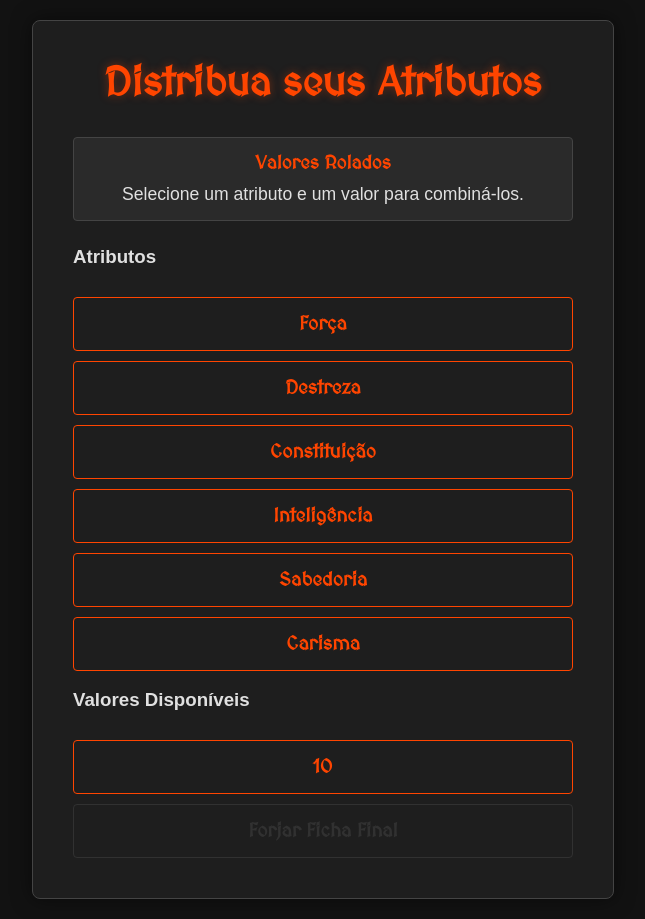
After one commit to PedroHLins/RPG-criacao-de-personagem-V3, a Flask app: template templates/distribuicao.html in a window 1280 px wide. The commit adds this page. Shown: the whole page, without its empty margins (317-962 px from the left). Run offline with Flask 3, Linux system fonts and the light colour scheme; the template is opened without the code that fills it: most values are stand-ins (such as "Sample title", 1, 10 or a date in 2020).

Commit message:
feat - Criando página para distribuir atributos

```diff
--- a/static/css/style-index.css
+++ b/static/css/style-index.css
@@ -144,3 +144,44 @@ button:hover {
     color: var(--form-background);
     box-shadow: 0 0 15px var(--ember-glow);
 }
+
+.rolled-values {
+    text-align: center;
+    margin-bottom: 25px;
+    padding: 15px;
+    background-color: #2a2a2a;
+    border: 1px solid var(--border-color);
+    border-radius: 4px;
+}
+
+.rolled-values h3 {
+    font-family: var(--font-medieval);
+    color: var(--ember-orange);
+    margin: 0 0 10px 0;
+}
+
+.rolled-values p {
+    margin: 0;
+    font-size: 1.1em;
+}
+
+.attribute-btn.selected, .value-btn.selected {
+    border-color: #ffbf00;
+    color: #ffbf00;
+    box-shadow: 0 0 10px rgba(255, 191, 0, 0.5);
+}
+
+.attribute-btn:disabled, .value-btn:disabled {
+    opacity: 0.4;
+    cursor: not-allowed;
+    border-color: #444;
+    color: #444;
+}
+
+#submit-final:disabled {
+    opacity: 0.5;
+    cursor: not-allowed;
+    background: transparent;
+    border-color: #444;
+    color: #444;
+}
--- /dev/null
+++ b/static/js/distribuicao.js
@@ -0,0 +1,49 @@
+document.addEventListener('DOMContentLoaded', () => {
+
+    const attributeButtons = document.querySelectorAll('.attribute-btn');
+    const valueButtons = document.querySelectorAll('.value-btn');
+    const finalSubmitButton = document.getElementById('submit-final');
+
+    let selectedAttribute = null;
+    let selectedValue = null;
+    let assignedCount = 0;
+
+    attributeButtons.forEach(button => {
+        button.addEventListener('click', () => {
+            attributeButtons.forEach(btn => btn.classList.remove('selected'));
+            button.classList.add('selected');
+            selectedAttribute = button;
+            tryToAssign();
+        });
+    });
+
+    valueButtons.forEach(button => {
+        button.addEventListener('click', () => {
+            valueButtons.forEach(btn => btn.classList.remove('selected'));
+            button.classList.add('selected');
+            selectedValue = button;
+            tryToAssign();
+        });
+    });
+
+    function tryToAssign() {
+        if (selectedAttribute && selectedValue) {
+            const attributeName = selectedAttribute.dataset.attribute;
+            const value = selectedValue.textContent;
+            const hiddenInput = document.getElementById(`attr-${attributeName}`);
+            hiddenInput.value = value;
+            selectedAttribute.disabled = true;
+            selectedValue.disabled = true;
+            selectedAttribute.classList.remove('selected');
+            selectedValue.classList.remove('selected');
+            selectedAttribute = null;
+            selectedValue = null;
+            assignedCount++;
+
+            if (assignedCount === 6) {
+                finalSubmitButton.disabled = false;
+                finalSubmitButton.textContent = "Ver Ficha do Personagem!";
+            }
+        }
+    }
+});
--- /dev/null
+++ b/templates/distribuicao.html
@@ -0,0 +1,57 @@
+<!DOCTYPE html>
+<html lang="pt-br">
+<head>
+    <meta charset="UTF-8">
+    <meta name="viewport" content="width=device-width, initial-scale=1.0">
+    <title>Distribuir Atributos</title>
+    <link rel="stylesheet" href="{{ url_for('static', filename='css/style-index.css') }}">
+    <link href="https://fonts.googleapis.com/css2?family=MedievalSharp&display=swap" rel="stylesheet">
+</head>
+<body>
+    <div class="form-container">
+        <form class="character-sheet" id="distribution-form" action="/Ficha" method="POST">
+            <input type="hidden" name="char-name" value="{{ personagem.nome }}">
+            <input type="hidden" name="raca" value="{{ personagem.raca.nome }}">
+            <input type="hidden" name="classe" value="{{ personagem.classe.nome }}">
+            <input type="hidden" name="aventura" value="{{ aventura }}">
+
+            <h2>Distribua seus Atributos</h2>
+
+            <div class="rolled-values">
+                <h3>Valores Rolados</h3>
+                <p>Selecione um atributo e um valor para combiná-los.</p>
+            </div>
+
+            <div class="distribution-container">
+                <div class="attributes-list">
+                    <h3>Atributos</h3>
+                    <button type="button" class="attribute-btn" data-attribute="Forca">Força</button>
+                    <button type="button" class="attribute-btn" data-attribute="Destreza">Destreza</button>
+                    <button type="button" class="attribute-btn" data-attribute="Constituicao">Constituição</button>
+                    <button type="button" class="attribute-btn" data-attribute="Inteligencia">Inteligência</button>
+                    <button type="button" class="attribute-btn" data-attribute="Sabedoria">Sabedoria</button>
+                    <button type="button" class="attribute-btn" data-attribute="Carisma">Carisma</button>
+                </div>
+
+                <div class="values-list">
+                    <h3>Valores Disponíveis</h3>
+                    {% for valor in valores %}
+                        <button type="button" class="value-btn">{{ valor }}</button>
+                    {% endfor %}
+                </div>
+            </div>
+
+            <input type="hidden" id="attr-Forca" name="Forca">
+            <input type="hidden" id="attr-Destreza" name="Destreza">
+            <input type="hidden" id="attr-Constituicao" name="Constituicao">
+            <input type="hidden" id="attr-Inteligencia" name="Inteligencia">
+            <input type="hidden" id="attr-Sabedoria" name="Sabedoria">
+            <input type="hidden" id="attr-Carisma" name="Carisma">
+
+            <button type="submit" id="submit-final" disabled>Forjar Ficha Final</button>
+        </form>
+    </div>
+
+    <script src="{{ url_for('static', filename='js/distribuicao.js') }}"></script>
+</body>
+</html>
--- a/templates/index.html
+++ b/templates/index.html
@@ -42,7 +42,7 @@
                 <label>Tipo de Aventura</label>
                 <div class="radio-group">
                      <div class="radio-option"><input type="radio" id="aventura-classica" name="aventura" value="Classica" required><label for="aventura-classica">Classica</label></div>
-                     <div class="radio-option"><input type="radio" id="aventura-aventureira" name="aventura" value="Aventureiro"><label for="aventura-aventureira">Aventureira</label></div>
+                     <div class="radio-option"><input type="radio" id="aventura-aventureira" name="aventura" value="Aventureira"><label for="aventura-aventureira">Aventureira</label></div>
                      <div class="radio-option"><input type="radio" id="aventura-heroica" name="aventura" value="Heroica"><label for="aventura-heroica">Heroico</label></div>
                 </div>
             </div>
```
